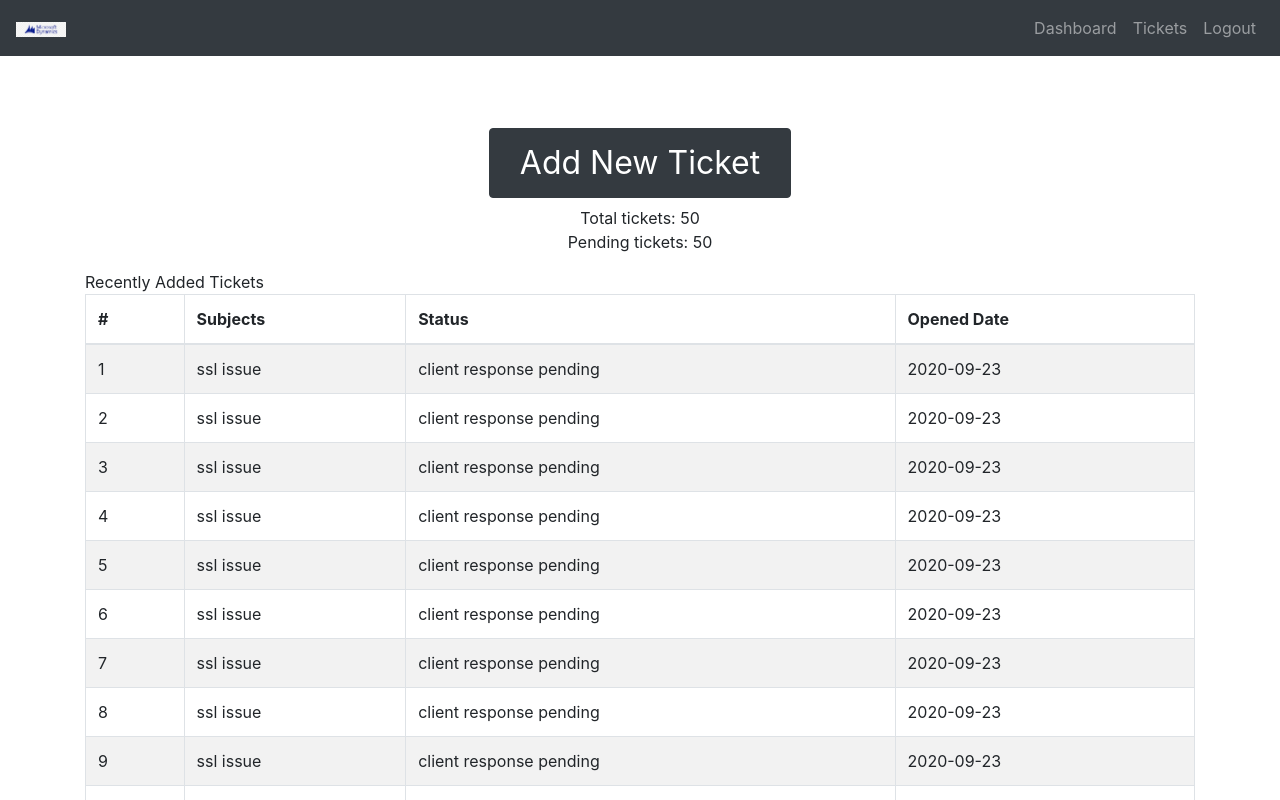
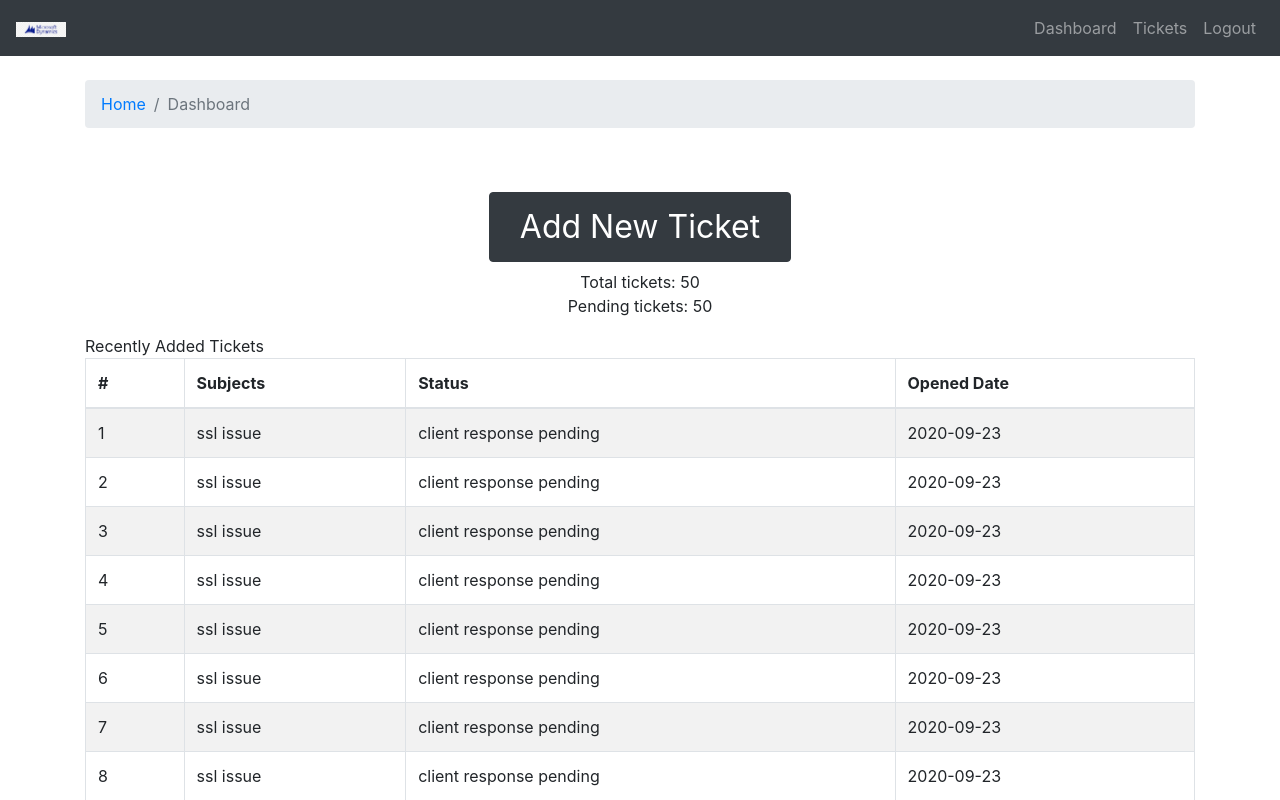
Before and after one commit to emilyzhanghan0104/crm-frontend, a React (Create React App) app: page / in a window 1280 px wide. Shown: the top 800 px of the page. Built offline with nearby package versions, Linux system fonts and the light colour scheme.

Commit message:
Add Breadcrumb

```diff
--- /dev/null
+++ b/src/components/breadcrumb/Breadcrumb.comp.js
@@ -0,0 +1,16 @@
+import React from 'react';
+import { Breadcrumb } from 'react-bootstrap';
+import PropTypes from 'prop-types';
+
+const PageBreadcrumb = ({ page }) => (
+  <Breadcrumb>
+    <Breadcrumb.Item href="#">Home</Breadcrumb.Item>
+    <Breadcrumb.Item active>{page}</Breadcrumb.Item>
+  </Breadcrumb>
+);
+
+PageBreadcrumb.propTypes = {
+  page: PropTypes.string.isRequired,
+};
+
+export default PageBreadcrumb;
--- a/src/components/index.js
+++ b/src/components/index.js
@@ -1,3 +1,4 @@
 export { default as Reset } from './password-reset/resetPassword';
 export { default as LoginForm } from './login/login.comp';
 export { default as TicketTable } from './ticket-table/TicketTable.comp';
+export { default as PageBreadcrumb } from './breadcrumb/Breadcrumb.comp';
--- a/src/layout/DefaultLayout.js
+++ b/src/layout/DefaultLayout.js
@@ -6,7 +6,7 @@ import Header from './partials/Header.comp';
 
 const DefaultLayout = ({ children }) => (
   <div className="default-layout">
-    <header className="header">
+    <header className="header mb-2">
       <Header />
     </header>
     <main className="main">{children}</main>
--- a/src/pages/dashboard/Dashboard.comp.js
+++ b/src/pages/dashboard/Dashboard.comp.js
@@ -1,12 +1,16 @@
 import React from 'react';
 import { Container, Row, Col, Button } from 'react-bootstrap';
 
-import { TicketTable } from '../../components';
-
+import { TicketTable, PageBreadcrumb } from '../../components';
 import tickets from '../../assets/data/dummy-tickets.json';
 
 const Dashboard = () => (
   <Container>
+    <Row>
+      <Col>
+        <PageBreadcrumb page="Dashboard" />
+      </Col>
+    </Row>
     <Row>
       <Col className="text-center mt-5 mb-2">
         <Button variant="dark" style={{ fontSize: '2rem', padding: '10px 30px' }}>
```
